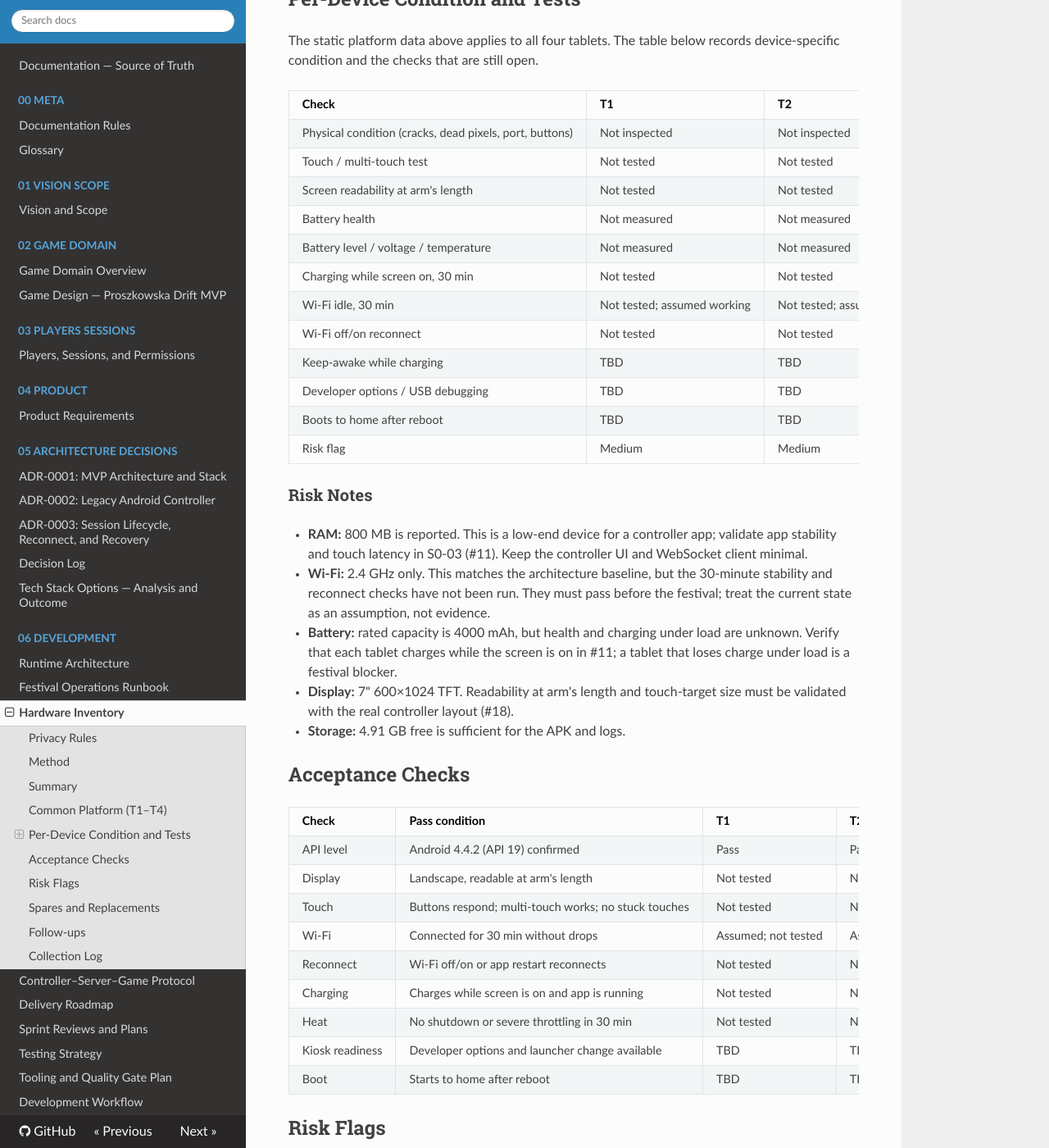
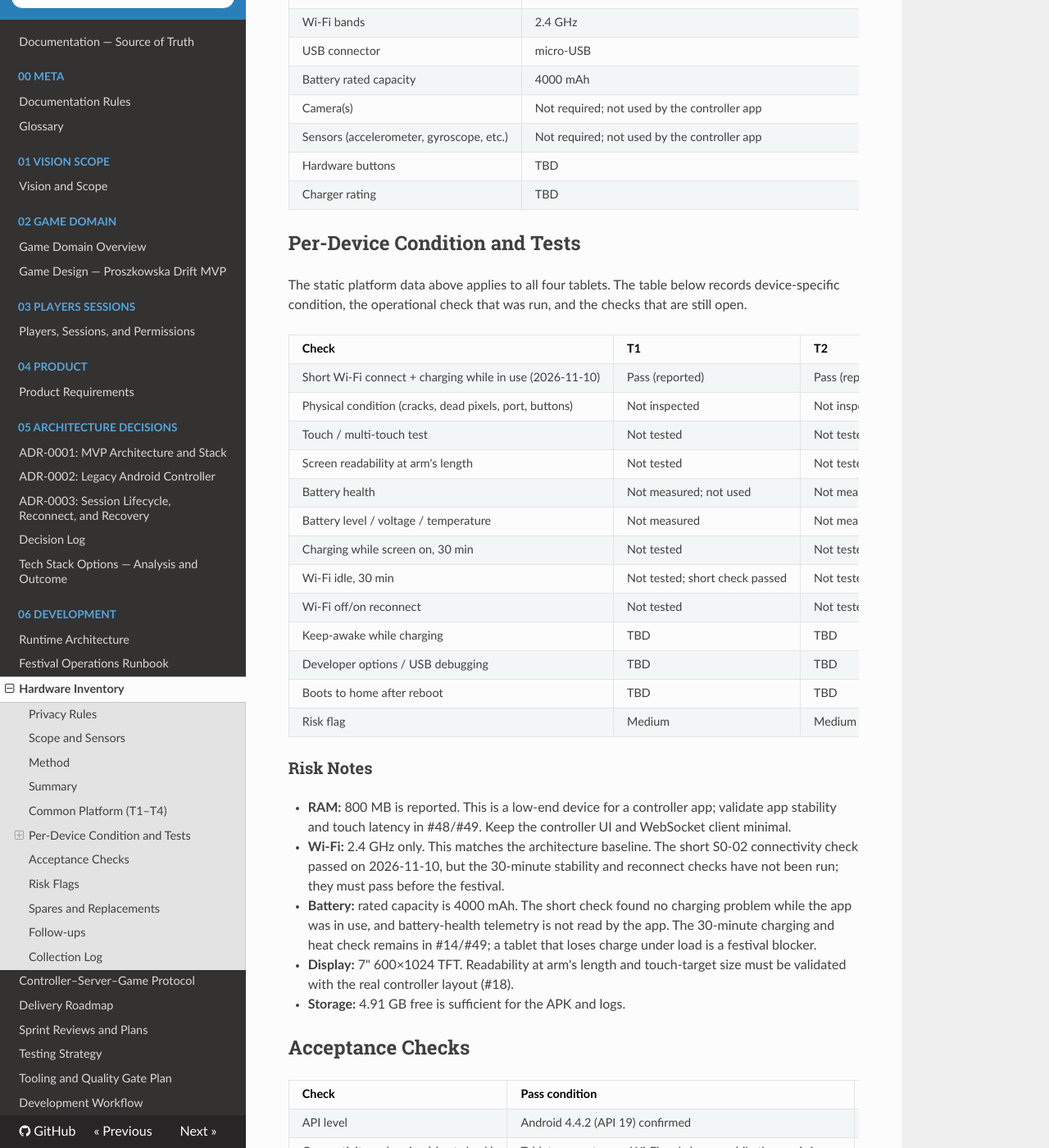
Before and after one commit to PSZLBit/ProszkowskaDrift, an MkDocs documentation site: the page built from documentation/06-development/hardware-inventory.md, in a window 1280 px wide and 1400 px high, scrolled down 2538 px. Shown: the whole window at 82% size. Built offline with MkDocs 1.6.1, drawn with Linux system fonts in a browser that asks for light colours; nearby versions of some CDN libraries; some of the changed text lies outside the part shown.

Commit message:
docs(ops): record S0-02 tablet checks and sensor scope
Record the 2026-11-10 short Wi-Fi and charging check on T1-T4, mark camera, sensors, and battery-health telemetry as not required, and keep the 30-minute, latency, touch, and spare checks open in #14/#49. Update the testing matrix and ADR validation evidence to match the reported scope.

```diff
--- a/documentation/06-development/hardware-inventory.md
+++ b/documentation/06-development/hardware-inventory.md
@@ -9,9 +9,10 @@ assigned only during festival provisioning.
 
 **Collection status:** all four tablets are recorded and share the same
 platform. Static specifications were read from Settings and the device
-specification. Hardware checks (Wi-Fi stability, charging under load, battery
-health, touch, readability) were not performed and are deferred to the
-controller spike (#11), measurements (#14), and the four-player MFD run (#49).
+specification. The S0-02 short connectivity and charging check ran on
+2026-11-10; the inventory owner reports a pass on T1–T4 with no blocker. The
+30-minute Wi-Fi stability, latency, touch/readability, and spare checks remain
+deferred to the measurements (#14) and the four-player MFD run (#49).
 
 ## Privacy Rules
 
@@ -20,14 +21,26 @@ controller spike (#11), measurements (#14), and the four-player MFD run (#49).
 - Record only model codes and anonymous device labels.
 - Do not store Wi-Fi passwords in this file.
 
+## Scope and Sensors
+
+The controller app uses touch input and Wi-Fi only. Camera, accelerometer,
+gyroscope, proximity/light sensors, battery-health telemetry, and any other
+sensor not listed in this file are not read by the app, do not affect its
+operation, and do not gate S0-02. Their rows are recorded as `Not required`
+instead of `TBD`.
+
+Battery health is kept only as a low-cost risk indicator for festival planning.
+An unmeasured battery-health value does not block the controller; charging while
+in use is covered by the operational check below.
+
 ## Method
 
 1. Record static specs from Settings and the device specification.
 2. Treat every tablet as the same platform: the team confirmed that T1–T4 have
    identical hardware and software.
 3. Record assumptions explicitly; do not present untested behavior as verified.
-4. Defer Wi-Fi, charging, battery-health, touch, and readability checks to the
-   spike that needs them (#11, #14, #49).
+4. Defer the 30-minute Wi-Fi, latency, touch, readability, and spare checks to
+   the measurement and MFD steps that need them (#14, #49).
 5. Mark unknown values `TBD`; never guess.
 
 Tools used: Settings, device specification. Optional ADB commands for later
@@ -57,7 +70,7 @@ adb shell dumpsys sensorservice
 | Display | 7" 600×1024 TFT | 7" 600×1024 TFT | 7" 600×1024 TFT | 7" 600×1024 TFT | TBD |
 | Wi-Fi bands | 2.4 GHz | 2.4 GHz | 2.4 GHz | 2.4 GHz | TBD |
 | Battery rated capacity | 4000 mAh | 4000 mAh | 4000 mAh | 4000 mAh | TBD |
-| Battery health | Not measured | Not measured | Not measured | Not measured | TBD |
+| Battery health | Not used; not measured | Not used; not measured | Not used; not measured | Not used; not measured | TBD |
 | Risk flag | Medium | Medium | Medium | Medium | TBD |
 
 ## Common Platform (T1–T4)
@@ -85,25 +98,27 @@ adb shell dumpsys sensorservice
 | Wi-Fi bands | 2.4 GHz |
 | USB connector | micro-USB |
 | Battery rated capacity | 4000 mAh |
-| Camera(s) | TBD |
-| Sensors (accelerometer, gyroscope, etc.) | TBD |
+| Camera(s) | Not required; not used by the controller app |
+| Sensors (accelerometer, gyroscope, etc.) | Not required; not used by the controller app |
 | Hardware buttons | TBD |
 | Charger rating | TBD |
 
 ## Per-Device Condition and Tests
 
 The static platform data above applies to all four tablets. The table below
-records device-specific condition and the checks that are still open.
+records device-specific condition, the operational check that was run, and the
+checks that are still open.
 
 | Check | T1 | T2 | T3 | T4 |
 |---|---|---|---|---|
+| Short Wi-Fi connect + charging while in use (2026-11-10) | Pass (reported) | Pass (reported) | Pass (reported) | Pass (reported) |
 | Physical condition (cracks, dead pixels, port, buttons) | Not inspected | Not inspected | Not inspected | Not inspected |
 | Touch / multi-touch test | Not tested | Not tested | Not tested | Not tested |
 | Screen readability at arm's length | Not tested | Not tested | Not tested | Not tested |
-| Battery health | Not measured | Not measured | Not measured | Not measured |
+| Battery health | Not measured; not used | Not measured; not used | Not measured; not used | Not measured; not used |
 | Battery level / voltage / temperature | Not measured | Not measured | Not measured | Not measured |
 | Charging while screen on, 30 min | Not tested | Not tested | Not tested | Not tested |
-| Wi-Fi idle, 30 min | Not tested; assumed working | Not tested; assumed working | Not tested; assumed working | Not tested; assumed working |
+| Wi-Fi idle, 30 min | Not tested; short check passed | Not tested; short check passed | Not tested; short check passed | Not tested; short check passed |
 | Wi-Fi off/on reconnect | Not tested | Not tested | Not tested | Not tested |
 | Keep-awake while charging | TBD | TBD | TBD | TBD |
 | Developer options / USB debugging | TBD | TBD | TBD | TBD |
@@ -113,14 +128,15 @@ records device-specific condition and the checks that are still open.
 ### Risk Notes
 
 - **RAM:** 800 MB is reported. This is a low-end device for a controller app;
-  validate app stability and touch latency in S0-03 (#11). Keep the controller
-  UI and WebSocket client minimal.
-- **Wi-Fi:** 2.4 GHz only. This matches the architecture baseline, but the
-  30-minute stability and reconnect checks have not been run. They must pass
-  before the festival; treat the current state as an assumption, not evidence.
-- **Battery:** rated capacity is 4000 mAh, but health and charging under load
-  are unknown. Verify that each tablet charges while the screen is on in #11;
-  a tablet that loses charge under load is a festival blocker.
+  validate app stability and touch latency in #48/#49. Keep the controller UI
+  and WebSocket client minimal.
+- **Wi-Fi:** 2.4 GHz only. This matches the architecture baseline. The short
+  S0-02 connectivity check passed on 2026-11-10, but the 30-minute stability
+  and reconnect checks have not been run; they must pass before the festival.
+- **Battery:** rated capacity is 4000 mAh. The short check found no charging
+  problem while the app was in use, and battery-health telemetry is not read by
+  the app. The 30-minute charging and heat check remains in #14/#49; a tablet
+  that loses charge under load is a festival blocker.
 - **Display:** 7" 600×1024 TFT. Readability at arm's length and touch-target
   size must be validated with the real controller layout (#18).
 - **Storage:** 4.91 GB free is sufficient for the APK and logs.
@@ -130,14 +146,19 @@ records device-specific condition and the checks that are still open.
 | Check | Pass condition | T1 | T2 | T3 | T4 |
 |---|---|---|---|---|---|
 | API level | Android 4.4.2 (API 19) confirmed | Pass | Pass | Pass | Pass |
+| Connectivity + charging (short check) | Tablet connects over Wi-Fi and charges while the app is in use | Pass (reported) | Pass (reported) | Pass (reported) | Pass (reported) |
 | Display | Landscape, readable at arm's length | Not tested | Not tested | Not tested | Not tested |
 | Touch | Buttons respond; multi-touch works; no stuck touches | Not tested | Not tested | Not tested | Not tested |
-| Wi-Fi | Connected for 30 min without drops | Assumed; not tested | Assumed; not tested | Assumed; not tested | Assumed; not tested |
+| Wi-Fi | Connected for 30 min without drops | Short check passed; 30 min not tested | Short check passed; 30 min not tested | Short check passed; 30 min not tested | Short check passed; 30 min not tested |
 | Reconnect | Wi-Fi off/on or app restart reconnects | Not tested | Not tested | Not tested | Not tested |
-| Charging | Charges while screen is on and app is running | Not tested | Not tested | Not tested | Not tested |
+| Charging | Charges while screen is on and app is running | Pass (short check) | Pass (short check) | Pass (short check) | Pass (short check) |
 | Heat | No shutdown or severe throttling in 30 min | Not tested | Not tested | Not tested | Not tested |
 | Kiosk readiness | Developer options and launcher change available | TBD | TBD | TBD | TBD |
 | Boot | Starts to home after reboot | TBD | TBD | TBD | TBD |
+
+`Pass (reported)` means the inventory owner ran the check on 2026-11-10 and
+reported the result; no per-device measurements were recorded. It satisfies the
+short S0-02 check but not the 30-minute stability gate in S0-06 (#14).
 
 ## Risk Flags
 
@@ -145,10 +166,14 @@ Flag a device as **High** if any of these is true:
 
 - API level is not 19.
 - RAM is below 512 MB.
-- Battery health is `Poor`, `Overheat`, or `Dead`.
 - The battery level drops while charging with the screen on.
 - Wi-Fi drops during the 30-minute idle test.
 - Touch or multi-touch has dead zones or stuck touches.
+
+Battery-health telemetry is not read by the controller app (see
+[Scope and Sensors](#scope-and-sensors), so a degraded or unmeasured health value
+is not a device risk by itself; charging behavior is covered by the charging
+check.
 
 Flag a device as **Medium** if any of these is true:
 
@@ -163,22 +188,24 @@ in `06-development/architecture.md`.
 
 ## Spares and Replacements
 
-Owner: ZofiaDan. Decide the spare set and replacement option before the MFD;
-track it in #49.
+Owner: ZofiaDan. The spare set is tracked in #49.
 
 - Spare tablet: TBD.
 - Spare charger: TBD.
 - Spare micro-USB cable: TBD.
-- Replacement option and cost: TBD.
+- Replacement option: an Xbox 360/PC gamepad is the identified last-resort input
+  option if the tablets cannot be used. It is not implemented and not part of
+  the MVP: the server accepts controller WebSocket connections only, so a
+  gamepad path needs a decision plus a host-side input bridge or a server change.
+- Replacement cost: TBD; do not buy a gamepad unless the tablet path fails.
 
 ## Follow-ups
 
 | Follow-up | Owner | Tracking |
 |---|---|---|
-| Install the controller APK on all four tablets when #11 produces it | TracerDS | #11, #48 |
-| Run the 30-minute Wi-Fi, reconnect, and charging checks | ZofiaDan | #11, #14, #49 |
+| Install the controller APK on all four tablets | TracerDS | #48 |
+| Run the 30-minute Wi-Fi, reconnect, and charging checks | ZofiaDan | #14, #49 |
 | Measure latency and readability | ZofiaDan | #14 |
-| Update the hardware matrix in `06-development/testing.md` | ZofiaDan | #17 |
 | Feed the device labels into the D-14 input-scheme playtest | TracerDS | #18 |
 | Record any High risk in the roadmap risk register | ZofiaDan | #49 |
 | Update ADR-0002 validation evidence when the checks are complete | ZofiaDan | #49, ADR-0002 |
@@ -188,3 +215,4 @@ track it in #49.
 | Date | Device | What was recorded | By role |
 |---|---|---|---|
 | 2026-10-28 | T1–T4 | Model, Android/API, kernel, build, storage, RAM, display, Wi-Fi band, USB, battery capacity | QA/Controller |
+| 2026-11-10 | T1–T4 | Short Wi-Fi connect and charging-while-in-use check; pass reported by the inventory owner | QA/Controller |
```
Also changed, not shown: documentation/05-architecture-decisions/adr-0002-legacy-android-controller.md (+5 -4 lines), documentation/05-architecture-decisions/adr-0003-session-lifecycle-and-recovery.md (+5 -4 lines), documentation/06-development/testing.md (+21 -16 lines).
